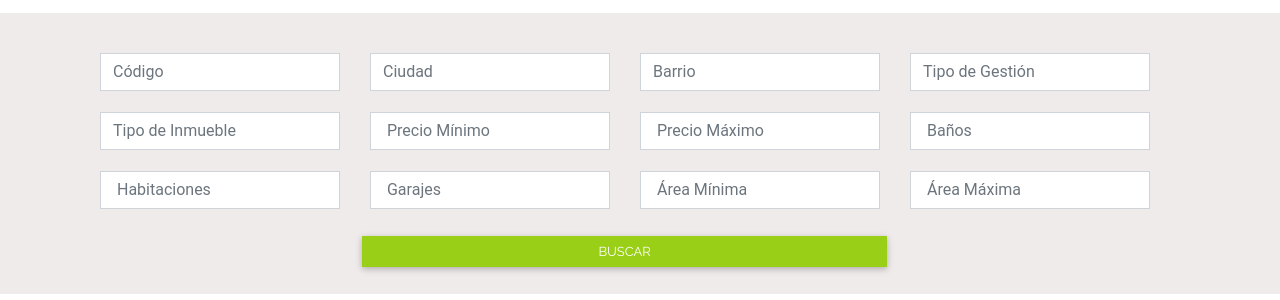
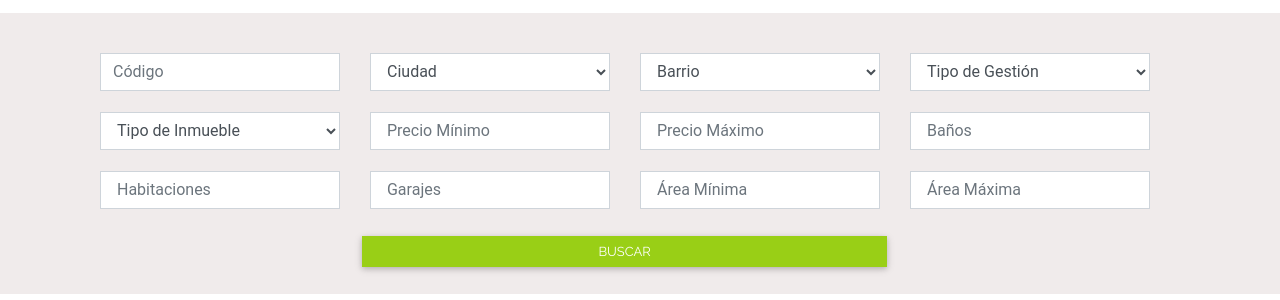
Before and after one commit to DexconDigital/genesis, a PHP site: page /inmuebles.php in a window 1280 px wide. Shown: the part 141-441 px from the top of the page. Run offline with PHP 8.4, Linux system fonts and the light colour scheme; some web fonts are replaced.

Commit message:
actualizaciones en el buscador avanzado
se realizo el cambio de atributos en el buscador de inmuebles con sus repesctivos id.

```diff
--- a/inmuebles.php
+++ b/inmuebles.php
@@ -23,10 +23,27 @@ $page = 'inmueble' ?>
             <div class="container">
                 <div class=" row col-12">
                     <div class="col-3 margen_busca top_busca"><input type="text" class="form-control rounded-0" id="" placeholder="Código"></div>
-                    <div class="col-3 margen_busca top_busca"><input type="text" class="form-control rounded-0" id="" placeholder="Ciudad"></div>
-                    <div class="col-3 margen_busca top_busca"><input type="text" class="form-control rounded-0" id="" placeholder="Barrio"></div>
-                    <div class="col-3 margen_busca top_busca"><input type="text" class="form-control rounded-0" id="" placeholder="Tipo de Gestión"></div>
-                    <div class="col-3 margen_busca"><input type="text" class="form-control rounded-0" id="" placeholder="Tipo de Inmueble"></div>
+                    <div class="col-3 margen_busca top_busca">
+                        <select id="ciudad_buscar" class="form-control rounded-0">
+                            <option selected="" value="0">Ciudad</option>
+                        </select>
+                    </div>
+
+                    <div class="col-3 margen_busca top_busca">
+                        <select id="" class="form-control rounded-0">
+                            <option selected="barrio_buscar" value="0">Barrio</option>
+                        </select>
+                    </div>
+                    <div class="col-3 margen_busca top_busca">
+                        <select id="" class="form-control rounded-0">
+                            <option selected="tipo_gestion_buscar" value="0">Tipo de Gestión</option>
+                        </select>
+                    </div>
+                    <div class="col-3 margen_busca">
+                    <select id="" class="form-control rounded-0">
+                            <option selected="tipo_inmueble_buscar" value="0">Tipo de Inmueble</option>
+                        </select>
+                    </div>
                     <div class="col-3 margen_busca"><input type="text" class="form-control rounded-0" id="" placeholder=" Precio Mínimo"></div>
                     <div class="col-3 margen_busca"><input type="text" class="form-control rounded-0" id="" placeholder=" Precio Máximo"></div>
                     <div class="col-3 margen_busca"><input type="text" class="form-control rounded-0" id="" placeholder=" Baños"></div>
@@ -34,7 +51,7 @@ $page = 'inmueble' ?>
                     <div class="col-3 margen_busca"><input type="text" class="form-control rounded-0" id="" placeholder=" Garajes"></div>
                     <div class="col-3 margen_busca"><input type="text" class="form-control rounded-0" id="" placeholder=" Área Mínima"></div>
                     <div class="col-3 margen_busca"><input type="text" class="form-control rounded-0" id="" placeholder=" Área Máxima"></div>
-                    <div class="col-12 margen_busca"><button  type="button" class="btn rounded-0 col-6 botoon_inmueble" name=""><span style="color:white">Buscar</span></button></div>
+                    <div class="col-12 margen_busca"><button type="button" class="btn rounded-0 col-6 botoon_inmueble" name=""><span style="color:white">Buscar</span></button></div>
                 </div>
             </div>
         </section>
@@ -55,7 +72,7 @@ $page = 'inmueble' ?>
                         <div class="contenido_noti">
                             <h3 class="mrge_noti">
                                 <a>Tipo de inmueble / Tipo de gestión</a></h3>
-                                <li class="tamaño_icon_not"><i class="fas fa-map-marker-alt icon_noti"></i>Ubicación</li>
+                            <li class="tamaño_icon_not"><i class="fas fa-map-marker-alt icon_noti"></i>Ubicación</li>
                             <p>Pequeña descripción</p>
                         </div>
                     </div>
```
